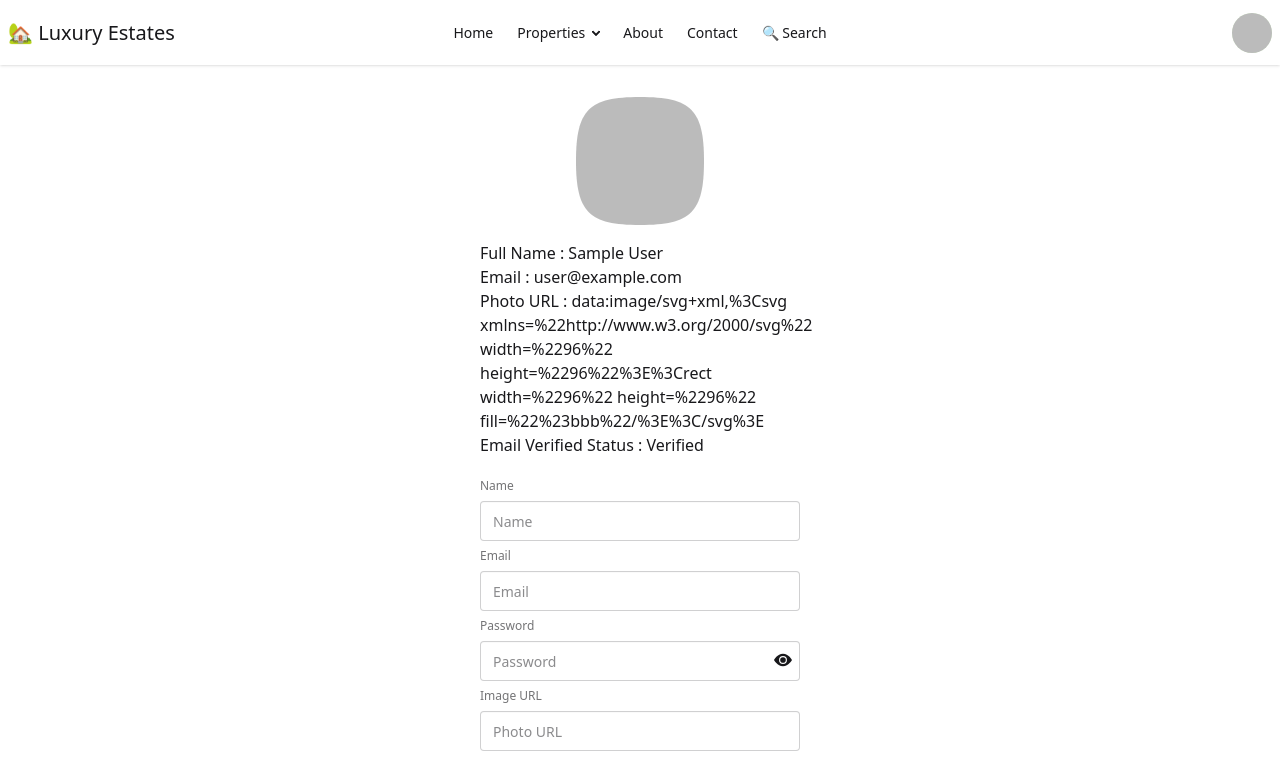
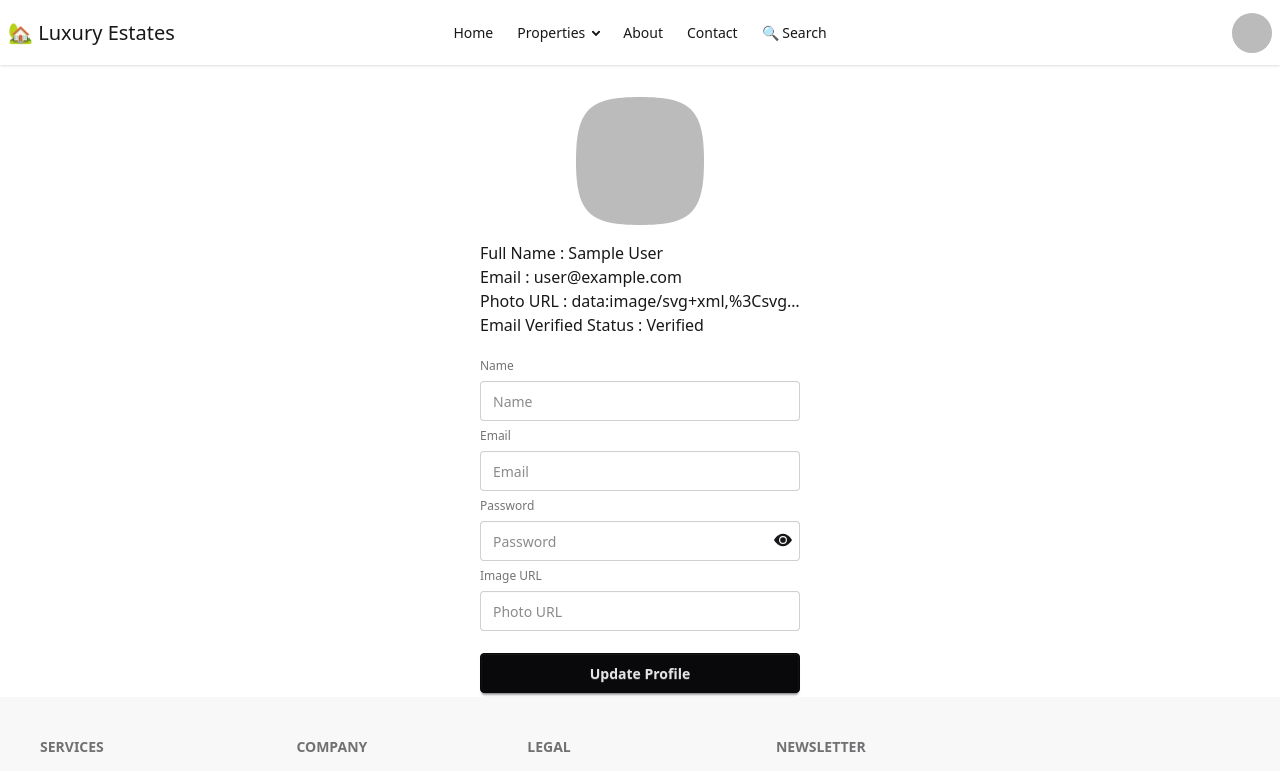
Before and after one commit to bidhanroy578/b9a9-broy, a React (Vite) app: page /update-profile in a window 1280 px wide. Shown: the top 771 px of the page. Built offline with nearby package versions, Linux system fonts and the light colour scheme; no server answers; sample sign-in values are in the browser's storage.

Commit message:
helmet title on update profile page

```diff
--- a/src/pages/UpdateProfile.jsx
+++ b/src/pages/UpdateProfile.jsx
@@ -5,6 +5,7 @@ import { BsEyeFill } from "react-icons/bs";
 import { sendEmailVerification, updateEmail, updatePassword, updateProfile } from "firebase/auth";
 import auth from "../utils/firebase/__config__";
 import { passValidate } from "../utils/__utils__";
+import { Helmet } from "react-helmet";
 
 
 const UpdateProfile = () => {
@@ -65,7 +66,7 @@ const UpdateProfile = () => {
             <div className="max-w-xs m-auto my-4">
                 <p>Full Name : {user?.displayName || 'Not Found'}</p>
                 <p>Email : {user?.email || 'Not Found'}</p>
-                <p>Photo URL : {user?.photoURL || 'Not Found'}</p>
+                <p className="text-ellipsis whitespace-nowrap cursor-pointer hover:whitespace-normal max-w-xs overflow-hidden">Photo URL : <span>{user?.photoURL || 'Not Found'}</span></p>
                 <p>Email Verified Status : {user?.emailVerified ? 'Verified' : 'Not Verified'} {user.emailVerified || <span onClick={emailVerification} className="link link-hover text-red-600">Verify Email</span>}</p>
             </div>
             <form onSubmit={handleSubmit} name='login' className="fieldset max-w-xs mx-auto">
@@ -82,6 +83,9 @@ const UpdateProfile = () => {
                 <input name='photoURL' type="text" className="input" placeholder="Photo URL" />
                 <button className="btn btn-neutral mt-4">Update Profile</button>
             </form>
+            <Helmet>
+                <title>Update Profile</title>
+            </Helmet>
         </div>
     );
 };
```
